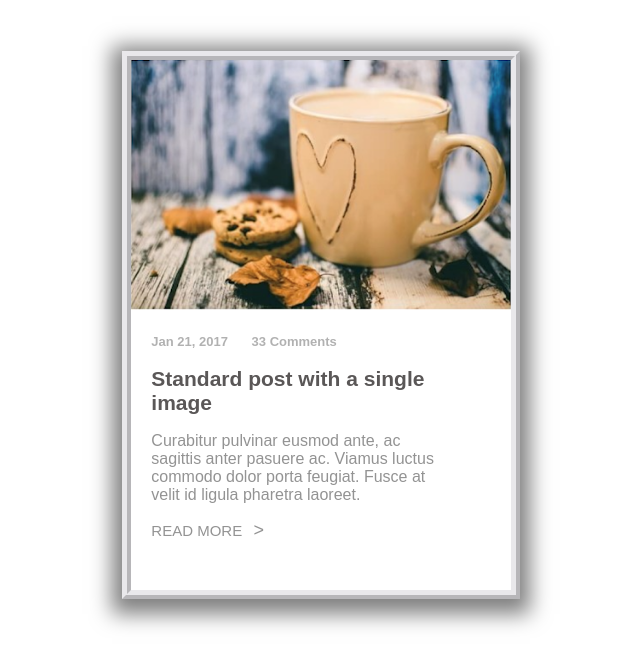
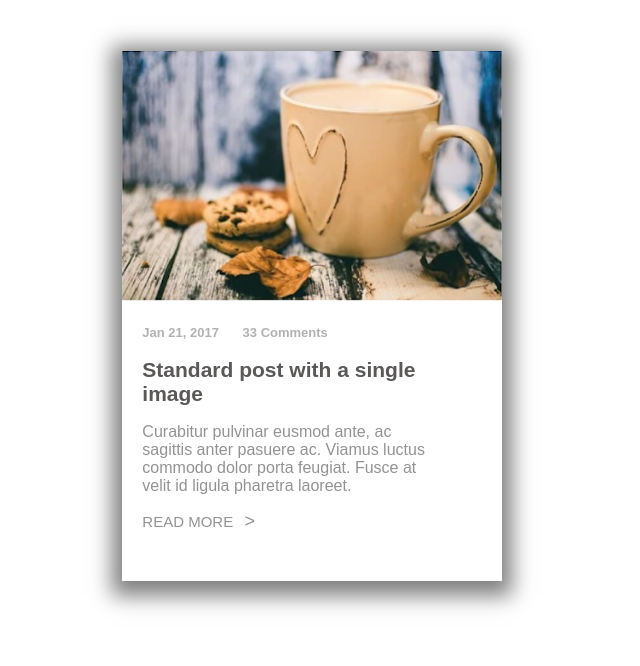
Before and after one commit to ElgunGuluzada/CssIntroSecondTask26042022, a plain HTML site: page index.html in a window 1280 px wide. Shown: the whole page, without its empty margins (347-987 px from the left). Drawn offline with Linux system fonts and the light colour scheme.

Commit message:
refactor: border of box closed

```diff
--- a/css/style.css
+++ b/css/style.css
@@ -7,7 +7,7 @@
     margin: 4% 36.5%;
     width: 380px;
     height: 530px;
-    border: 2.5mm ridge rgba(219, 217, 223, 0.6);
+    /* border: 2.5mm ridge rgba(219, 217, 223, 0.6); */
     box-shadow: 0px 5px 20px 10px rgba(0, 0, 0, 0.5);
     background-color: rgb(255, 255, 255);
 }
--- a/index.html
+++ b/index.html
@@ -5,7 +5,7 @@
     <meta charset="UTF-8">
     <meta http-equiv="X-UA-Compatible" content="IE=edge">
     <meta name="viewport" content="width=device-width, initial-scale=1.0">
-    <title>Document</title>
+    <title>Box</title>
     <link rel="stylesheet" href="/css/style.css">
 </head>
 
```
